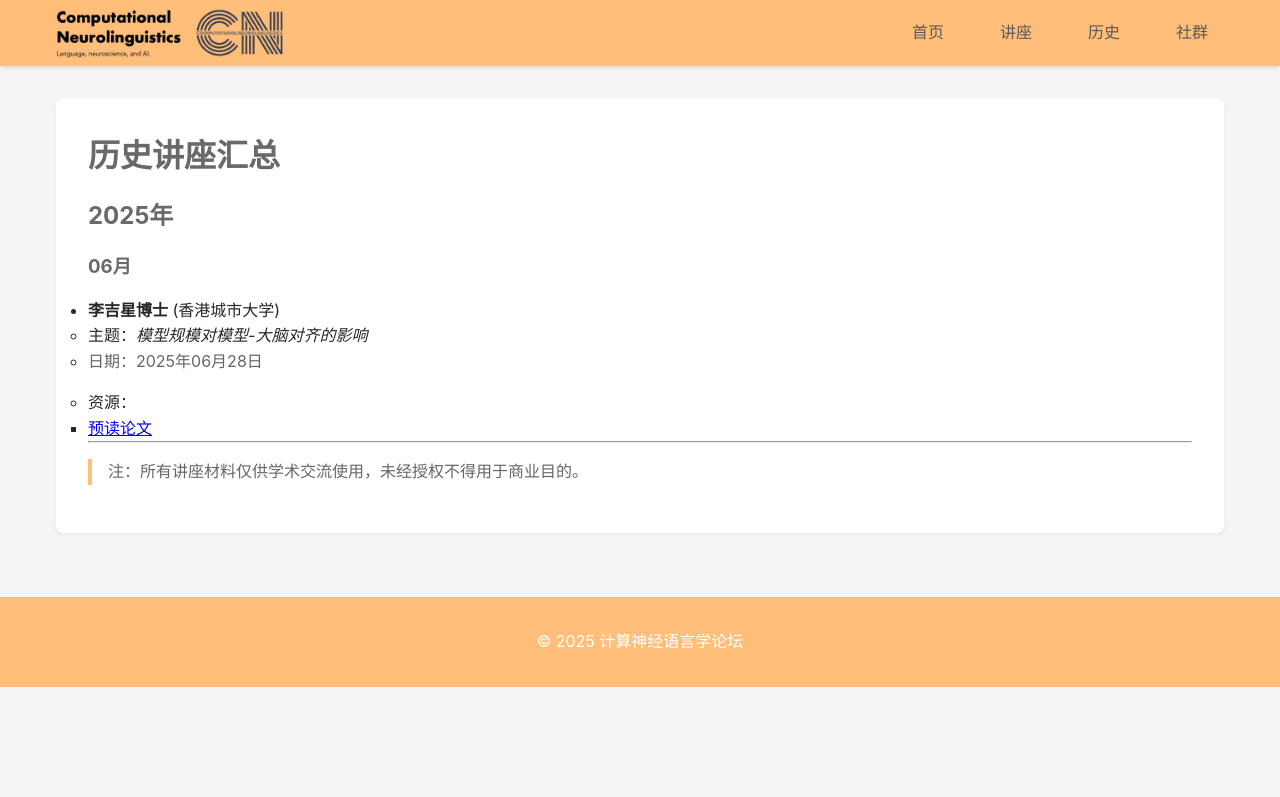
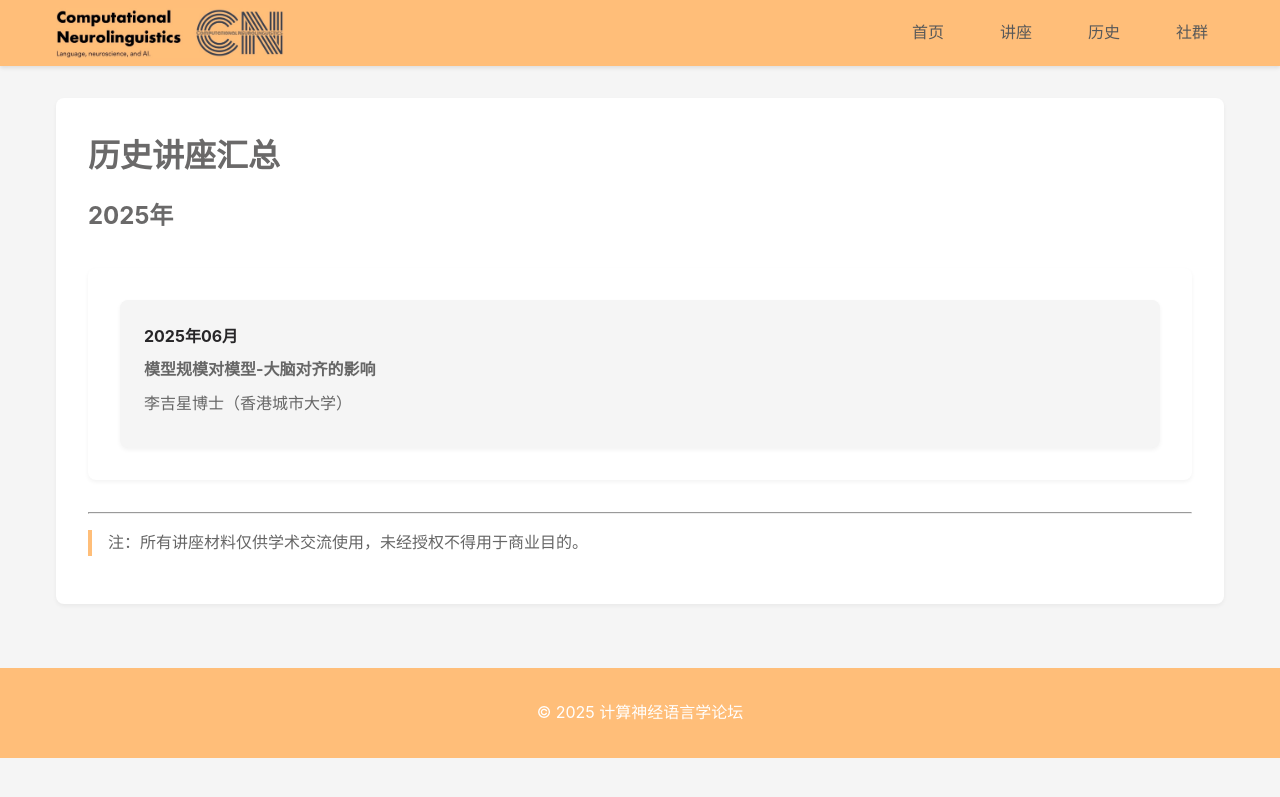
Before and after one commit to xufengduan/Computational-Neurolinguistics-Forum, a Jekyll site: the page built from archive/index.md, in a window 1280 px wide. Shown: the top 797 px of the page. Built offline with Jekyll 4.4.1, drawn with Linux system fonts in a browser that asks for light colours.

Commit message:
改进历史页面样式，使用卡片式布局展示讲座信息

```diff
--- a/archive/index.md
+++ b/archive/index.md
@@ -11,23 +11,57 @@ permalink: /archive
 {% for year in events_by_year %}
 ## {{ year.name }}年
 
-{% assign events_by_month = year.items | group_by_exp: "event", "event.date | date: '%m'" | sort: "name" | reverse %}
-
-{% for month in events_by_month %}
-### {{ month.name }}月
-
-{% for event in month.items %}
-- **{{ event.speaker }}** ({{ event.institution }})
-  - 主题：*{{ event.title }}*
-  - 日期：{{ event.date | date: "%Y年%m月%d日" }}
-  {% if event.resources %}
-  - 资源：
-    {{ event.resources }}
-  {% endif %}
+<div class="card" style="margin: 2rem 0;">
+    <div style="display: grid; grid-template-columns: repeat(auto-fit, minmax(300px, 1fr)); gap: 1.5rem;">
+        {% assign events_by_month = year.items | group_by_exp: "event", "event.date | date: '%m'" | sort: "name" | reverse %}
+        {% for month in events_by_month %}
+            {% for event in month.items %}
+            <div class="event-card">
+                <h4>{{ event.date | date: "%Y年%m月" }}</h4>
+                <p><strong>{{ event.title }}</strong></p>
+                <p>{{ event.speaker }}（{{ event.institution }}）</p>
+                {% if event.slides %}
+                <a href="{{ event.slides }}" class="button">查看幻灯片</a>
+                {% endif %}
+                {% if event.video %}
+                <a href="{{ event.video }}" class="button">观看视频</a>
+                {% endif %}
+            </div>
+            {% endfor %}
+        {% endfor %}
+    </div>
+</div>
 {% endfor %}
 
-{% endfor %}
-{% endfor %}
+<style>
+.event-card {
+    background: var(--background-light);
+    padding: 1.5rem;
+    border-radius: var(--border-radius);
+    transition: all 0.3s ease;
+    box-shadow: 0 2px 4px rgba(0, 0, 0, 0.05);
+}
+
+.event-card:hover {
+    transform: translateY(-5px);
+    box-shadow: 0 4px 8px rgba(0, 0, 0, 0.1);
+}
+
+.event-card h4 {
+    color: var(--text-color);
+    margin-bottom: 0.5rem;
+}
+
+.event-card p {
+    color: var(--text-light);
+    margin: 0.5rem 0;
+}
+
+.event-card .button {
+    margin-top: 1rem;
+    margin-right: 0.5rem;
+}
+</style>
 
 ---
 
```
